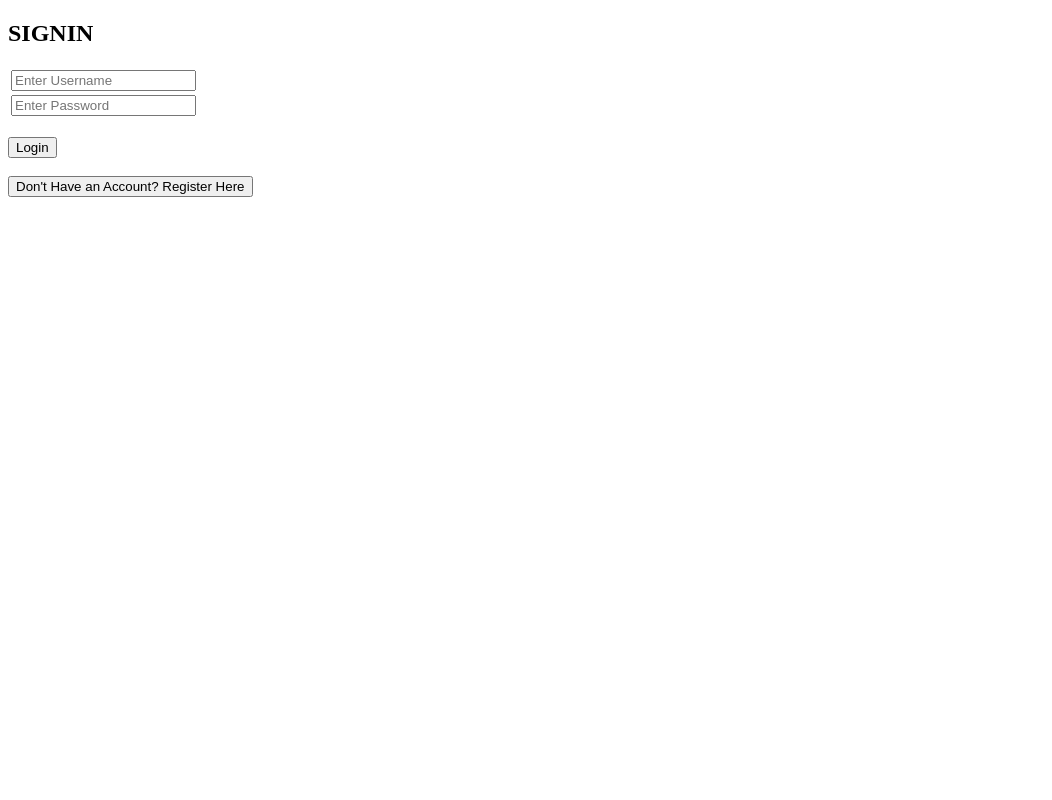
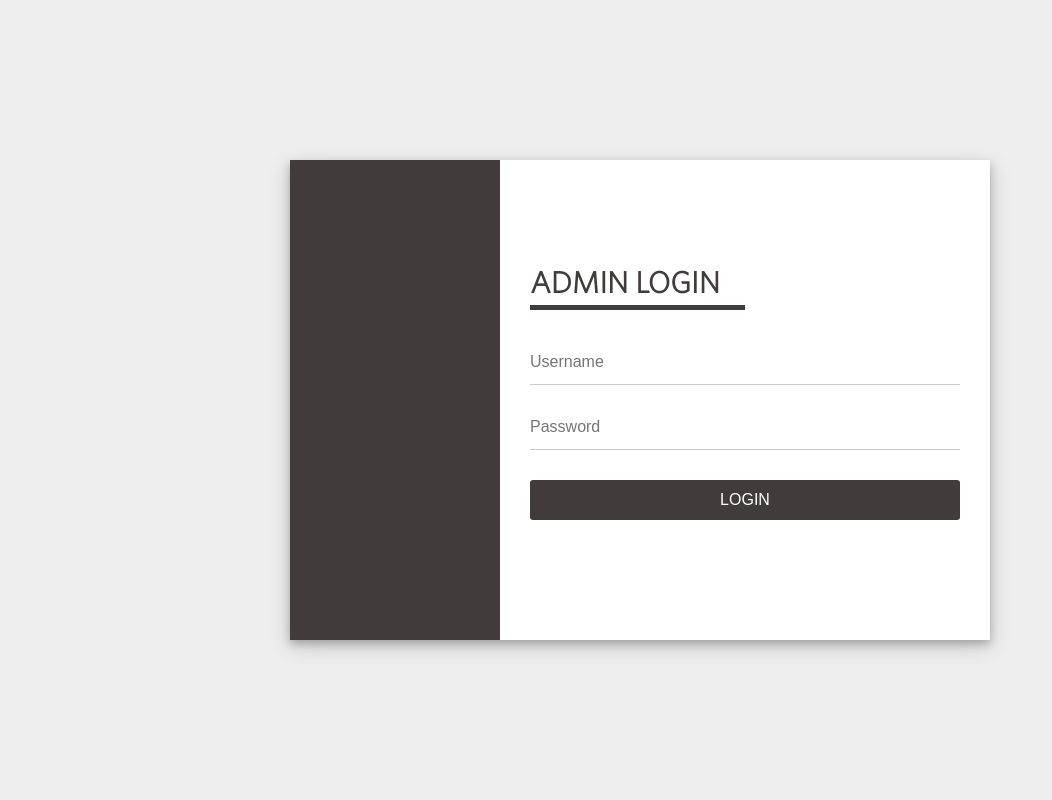
Before and after one commit to leensantos/Sweden, a PHP site: page /SignIn.php in a window 1280 px wide. Shown: the whole page, without its empty margins (0-1052 px from the left). Run offline with PHP 8.4, Linux system fonts and the light colour scheme.

Commit message:
back to normal design of log and reg

```diff
--- a/SignIn.php
+++ b/SignIn.php
@@ -3,37 +3,41 @@
 
 <head>
     <meta charset="UTF-8">
-    <meta name="viewport" content="width=device-width, initial-scale=1.0">
-
-    <title>signin</title>
+    <meta name="viewport" content="width=device-width, initial-scale=1">
+    <link rel="stylesheet" type="text/css" href="css/sign-in-style.css">
+    <title>Sign In | The Grand Sweden Hotel</title>
 </head>
 
+
+
 <body>
-    <div class="circle"></div>
-    <div class="content">
-        <div class="textBox">
-            <h2> SIGNIN</h2>
-            <form action="checklogin.php" method="POST">
-                <!-- for the login -->
-                <table>
-                    <tr>
-                        <td><input type="text" class="field" name="username" required="required"
-                                placeholder="Enter Username" />
-                    </tr>
-                    <tr>
-                        <td><input type="password" class="field" name="password" required="required"
-                                placeholder="Enter Password" />
-                    </tr>
-                </table><br>
-                <input type="submit" value="Login" class="register" /> <br><br> <!-- end of register button-->
-                <button type="button" class="submit" onclick="window.location.href='register.php'">Don't Have an
-                    Account? Register Here</button> <!-- login button -->
-            </form>
+    <div class="login-page">
+        <div class="box">
+            <div class="box-form-sign-up left">
+
+            </div>
+            <div class="box-form box-hidden middle"></div>
+            <div class="box-form-sign-in box-hidden right">
+
+            </div>
+            <div class="form">
+                <!-- Login form Start -->
+                <form class="login-form" form action="checklogin.php" method="POST">
+                    <h3>ADMIN LOGIN</h3>
+                    <div class="form-group">
+                        <input type="text" placeholder="Username" class="form-control" name="username" required>
+                    </div>
+                    <div class="form-group">
+                        <input type="password" placeholder="Password" class="form-control" name="password" required>
+                    </div>
+                    <input type="submit" class="submit-btn" value="Login" />
+                    <!-- <p><a href="#" class="lost-pass-btn">Lost Your Password ?</a> -->
+                    </p>
+                </form>
+            </div>
         </div>
     </div>
-
-    </div>
-
+    <script type="text/javascript" src="js/sign-in-script.js"></script>
 </body>
 
 </html>
--- a/checklogin.php
+++ b/checklogin.php
@@ -29,13 +29,13 @@ header("location: UserProfile.php"); // redirects the user to the authenticated
 }
 else
 {
-Print '<script>alert("Incorrect Password!");</script>'; //Prompts the user
+Print '<script>alert("Incorrect Credential, Please try again!");</script>'; //Prompts the user
 Print '<script>window.location.assign("signin.php");</script>'; // redirects to login.php
 }
 }
 else
 {
-Print '<script>alert("Incorrect Username!");</script>'; //Prompts the user
+Print '<script>alert("Incorrect Credential, Please try again!");</script>'; //Prompts the user
 Print '<script>window.location.assign("signin.php");</script>'; // redirects to login.php
 }
 ?>
```
Also changed, not shown: register.php (+36 -27 lines).
